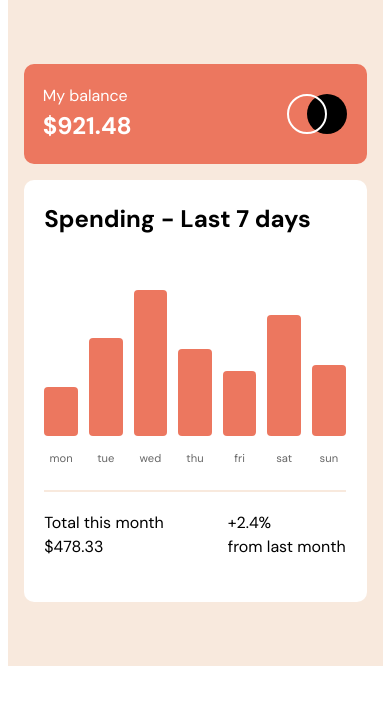
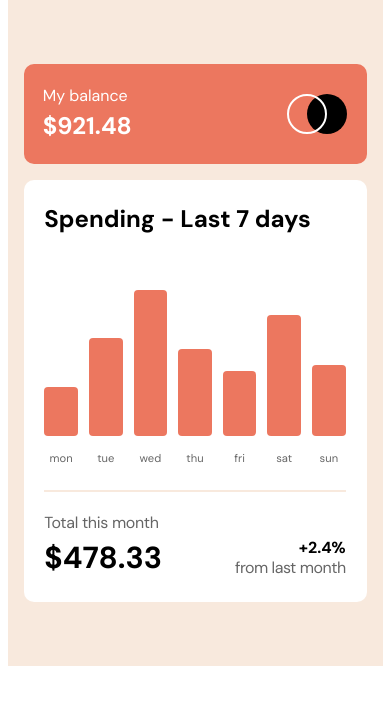
Before and after one commit to DenKuznets/Expenses-chart-component, a React (Vite) app: page / in a window 390 px wide. Shown: the top 704 px of the page. Built offline with nearby package versions, Linux system fonts and the light colour scheme.

Commit message:
mobile done

```diff
--- a/src/Components/Total.tsx
+++ b/src/Components/Total.tsx
@@ -4,23 +4,40 @@ import styled from "styled-components";
 const StyledTotal = styled.div`
   display: flex;
   justify-content: space-between;
+  align-items: flex-end;
   .total__container {
     display: flex;
     flex-direction: column;
   }
-
+  .month-text {
+    letter-spacing: -0.02em;
+    opacity: 0.6;
+  }
+  .month-number {
+    font-size: 1.9rem;
+    font-weight: 700;
+  }
+  .percentage-number {
+    font-weight: 700;
+    text-align: end;
+    line-height: 1;
+  }
+  .percentage-text {
+    opacity: 0.6;
+    letter-spacing: -0.03em;
+  }
 `;
 
 function Total() {
   return (
     <StyledTotal>
       <div className="total__container">
-        <span className="total-month__text">Total this month</span>
-        <span className="total-month__number">$478.33</span>
+        <span className="month-text">Total this month</span>
+        <span className="month-number">$478.33</span>
       </div>
       <div className="total__container">
-        <span className="number">+2.4%</span>
-        <span className="text">from last month</span>
+        <span className="percentage-number">+2.4%</span>
+        <span className="percentage-text">from last month</span>
       </div>
     </StyledTotal>
   );
```
